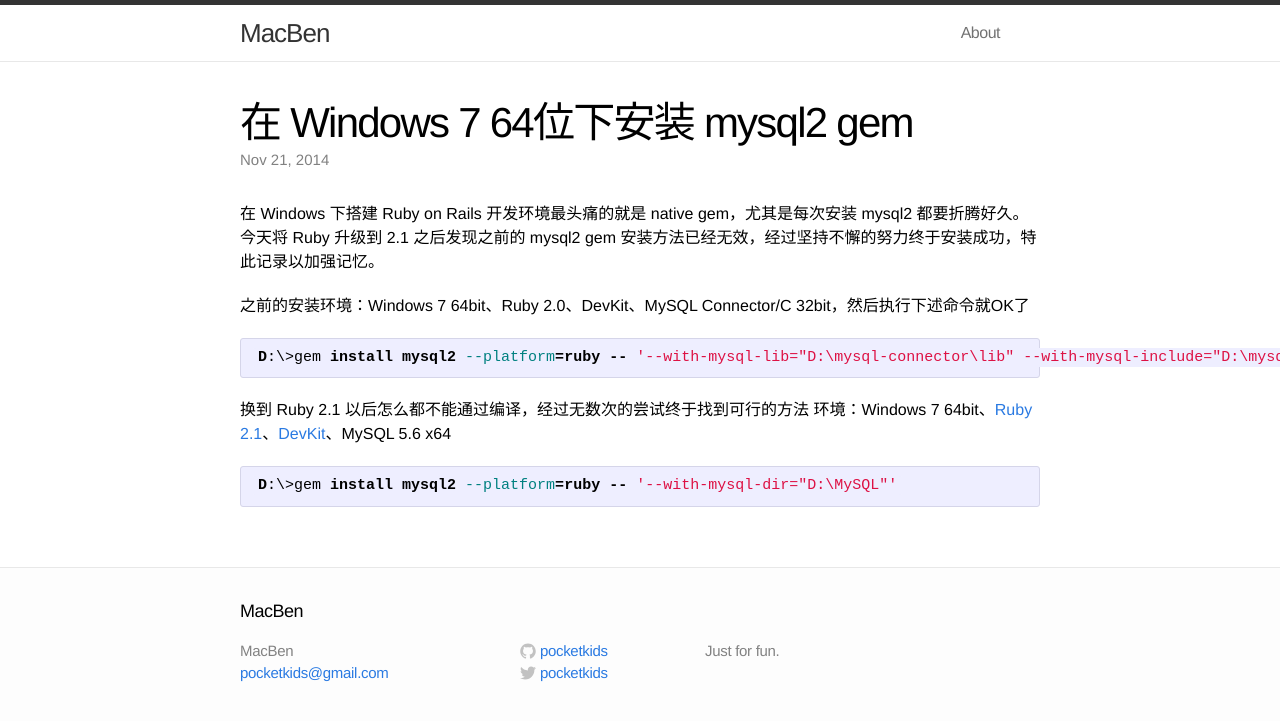
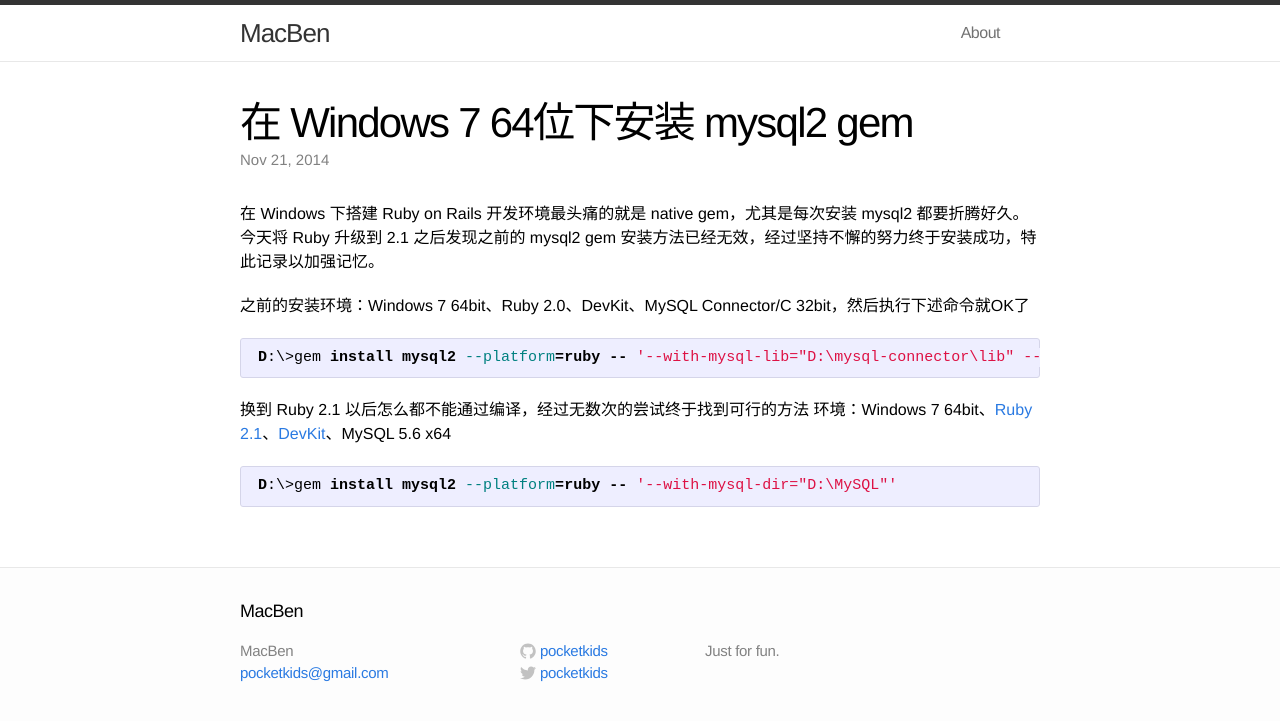
Before and after one commit to pocketkids/pocketkids.github.io, a Jekyll site: the page built from _posts/2014-11-21-how-to-install-mysql2-gem-on-windows.md, in a window 1280 px wide. Shown: the top 721 px of the page. Built offline with Jekyll 4.4.1, drawn with Linux system fonts in a browser that asks for light colours.

Commit message:
fixed the css style bug

```diff
--- a/css/main.css
+++ b/css/main.css
@@ -258,7 +258,7 @@ a:visited { color: #205caa; }
 /* Syntax highlighting styles */
 /* ----------------------------------------------------------*/
 
-.highlight  { background: #ffffff; }
+.highlight  { background: #ffffff; overflow-x: auto; }
 .highlight .c { color: #999988; font-style: italic } /* Comment */
 .highlight .err { color: #a61717; background-color: #e3d2d2 } /* Error */
 .highlight .k { font-weight: bold } /* Keyword */
```
